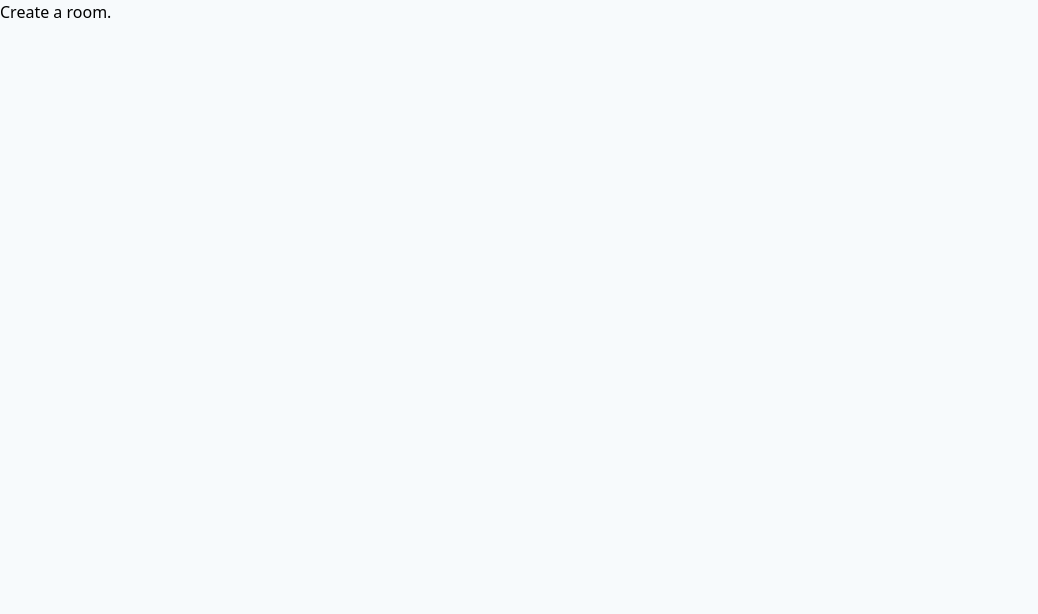
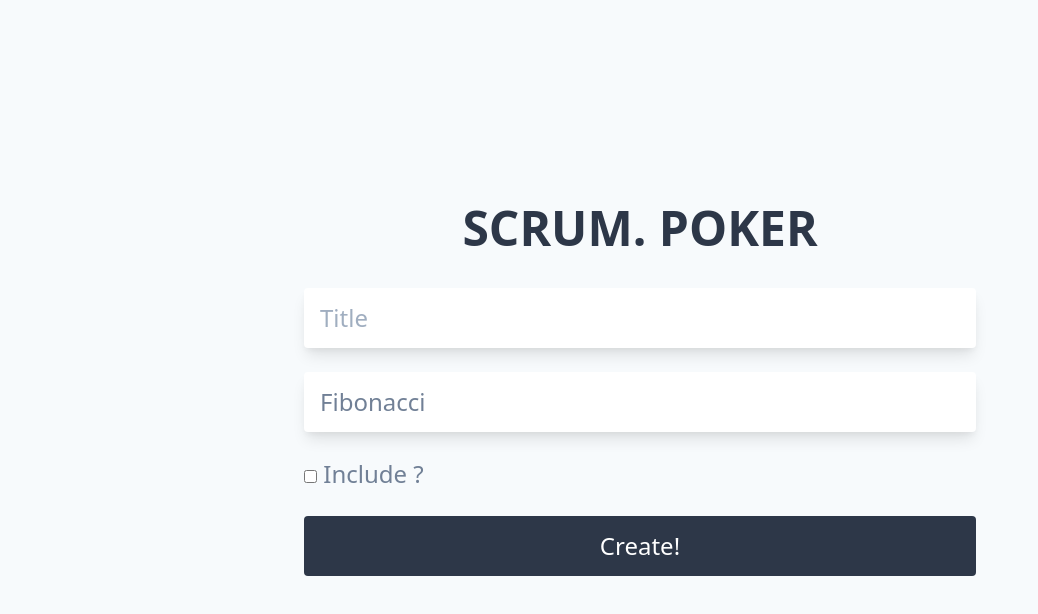
Before and after one commit to nightgrey/scrum-poker, a Next.js app: page /room/create in a window 1280 px wide. Shown: the top 614 px of the page, without its empty margins (0-1038 px from the left). Built offline with nearby package versions, Linux system fonts and the light colour scheme.

Commit message:
Removed: `react-redux-firebase`

```diff
--- a/lib/withReactReduxFirebase.js
+++ /dev/null
@@ -1,33 +0,0 @@
-import React from 'react';
-import App from 'next/app';
-import { ReactReduxFirebaseProvider } from 'react-redux-firebase';
-import firebase from './firebase';
-import initializeStore from '../store';
-
-const withReactReduxFirebase = (PageComponent) => {
-  // eslint-disable-next-line react/prop-types
-  const WithReactReduxFirebase = ({ ...props }) => (
-    <ReactReduxFirebaseProvider config={{ userProfile: 'users' }} firebase={firebase} dispatch={initializeStore().dispatch}>
-      <PageComponent {...props} />
-    </ReactReduxFirebaseProvider>
-  );
-
-  // Make sure people don't use this HOC on _app.js level
-  if (process.env.NODE_ENV !== 'production') {
-    const isAppHoc = PageComponent === App || PageComponent.prototype instanceof App;
-    if (isAppHoc) {
-      throw new Error('The withReactReduxFirebase HOC only works with PageComponents');
-    }
-  }
-
-  // Set the correct displayName in development
-  if (process.env.NODE_ENV !== 'production') {
-    const displayName = PageComponent.displayName || PageComponent.name || 'Component';
-
-    WithReactReduxFirebase.displayName = `withReactReduxFirebase(${displayName})`;
-  }
-
-  return WithReactReduxFirebase;
-};
-
-export default withReactReduxFirebase;
--- a/package.json
+++ b/package.json
@@ -13,8 +13,8 @@
     "react": "^16.12.0",
     "react-dom": "^16.12.0",
     "react-redux": "^7.1.3",
-    "react-redux-firebase": "^3.1.1",
     "redux": "^4.0.5",
+    "prop-types": "^15.7.2",
     "redux-devtools-extension": "^2.13.8"
   },
   "devDependencies": {
@@ -27,7 +27,6 @@
     "eslint-plugin-react": "^7.18.3",
     "eslint-plugin-react-hooks": "^1.7.0",
     "postcss-preset-env": "^6.7.0",
-    "prop-types": "^15.7.2",
     "stylelint": "^13.1.0",
     "stylelint-config-recommended": "^3.0.0",
     "tailwindcss": "^1.1.4"
--- a/pages/_app.js
+++ b/pages/_app.js
@@ -1,8 +1,17 @@
 import React from 'react';
+import PropTypes from 'prop-types';
 import '../styles/index.css';
 
-const App = ({ Component, pageProps }) =>
-  <Component {...pageProps} />;
+const App = ({ Component, pageProps }) => <Component {...pageProps} />;
 
+App.propTypes = {
+  Component: PropTypes.element,
+  pageProps: PropTypes.object,
+};
+
+App.defaultProps = {
+  Component: null,
+  pageProps: null,
+};
 
 export default App;
--- a/pages/index.js
+++ b/pages/index.js
@@ -1,8 +1,8 @@
 import React, { useState } from 'react';
+import Link from 'next/link';
 import Router from 'next/router';
 import withRedux from '../lib/withRedux';
 import Layout from '../components/layout';
-import withReactReduxFirebase from '../lib/withReactReduxFirebase';
 
 const Index = () => {
   const [roomId, setRoomId] = useState();
@@ -30,7 +30,9 @@ const Index = () => {
           <div className="max-w-2xl mx-auto text-left">
             Alternatively, you can
             {' '}
-            <span className="text-gray-600 font-bold">create a room.</span>
+            <Link href="/room/create">
+              <a className="text-gray-700 font-bold">create a room.</a>
+            </Link>
           </div>
         </div>
       </div>
@@ -38,4 +40,4 @@ const Index = () => {
   );
 };
 
-export default withRedux(withReactReduxFirebase(Index));
+export default withRedux(Index);
--- a/pages/room/[uid].js
+++ b/pages/room/[uid].js
@@ -1,6 +1,7 @@
 import React from 'react';
 import { useRouter } from 'next/router';
 import Layout from '../../components/layout';
+import withRedux from '../../lib/withRedux';
 
 const Room = () => {
   const router = useRouter();
@@ -14,4 +15,4 @@ const Room = () => {
   );
 };
 
-export default Room;
+export default withRedux(Room);
--- a/pages/room/create.js
+++ b/pages/room/create.js
@@ -1,14 +1,27 @@
 import React from 'react';
 import Layout from '../../components/layout';
+import withRedux from '../../lib/withRedux';
 
 const Create = () => (
   <Layout>
-    Create a room.
+    <div className="flex items-center justify-center h-screen">
+      <div className="container">
+        <h1 className="text-5xl text-gray-800 uppercase pb-6 font-bold text-center">Scrum. Poker</h1>
+        <form className="max-w-2xl mx-auto mb-8">
+          <input name="title" placeholder="Title" className="text-2xl text-gray-600 bg-white shadow-lg rounded p-3 px-4 w-full mb-6" type="text" />
+          <select name="card-types" style={{ '-webkit-appearance': 'none' }} className="text-2xl text-gray-600 bg-white shadow-lg rounded p-3 px-4 w-full mb-6">
+            <option>Fibonacci</option>
+          </select>
+          <p className="mb-6 text-2xl align-middle">
+            <input name="question-mark" type="checkbox" />
+            {' '}
+            <span className="text-gray-600">Include ?</span>
+          </p>
+          <input className="text-2xl bg-gray-800 text-white rounded p-3 px-4 w-full" type="submit" value="Create!" />
+        </form>
+      </div>
+    </div>
   </Layout>
 );
 
-Create.propTypes = {
-
-};
-
-export default Create;
+export default withRedux(Create);
```
Also changed, not shown: 2 other files (tests, documents, lock files or other folders).
